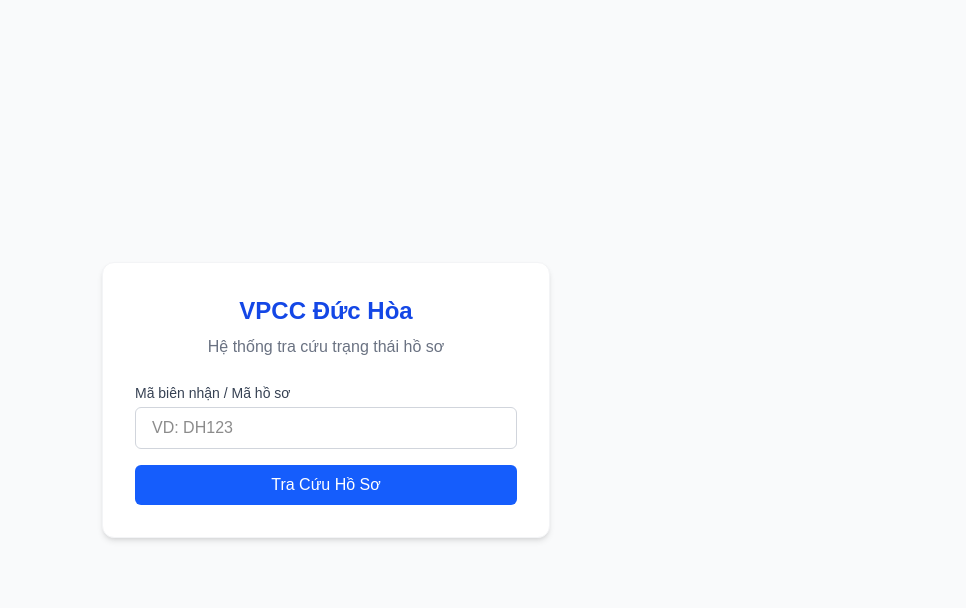
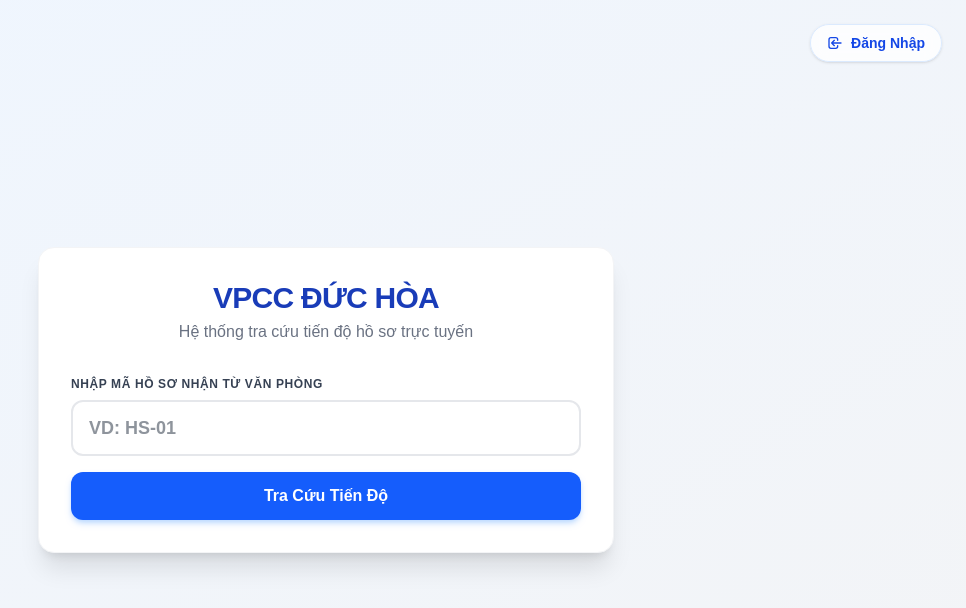
Before and after one commit to duongmake/duc-hoa-notary, a Next.js app: page / in a window 1280 px wide. Shown: the top 608 px of the page, without its empty margins (314-1280 px from the left). Built offline with nearby package versions, Linux system fonts and the light colour scheme.

Commit message:
them login

```diff
--- /dev/null
+++ b/app/login/page.js
@@ -0,0 +1,76 @@
+'use client';
+import { useState } from 'react';
+import { useRouter } from 'next/navigation';
+
+export default function LoginPage() {
+  const router = useRouter();
+  const [username, setUsername] = useState('');
+  const [password, setPassword] = useState('');
+  const [loading, setLoading] = useState(false);
+  const [error, setError] = useState('');
+
+  const handleLogin = (e) => {
+    e.preventDefault();
+    setLoading(true);
+    setError('');
+
+    // Kiểm tra tài khoản cứng theo yêu cầu
+    if (username === 'admin' && password === '123') {
+      router.push('/admin'); // Đúng chuyển vào trang quản trị
+    } else {
+      setError('Tài khoản hoặc mật khẩu nội bộ không chính xác!');
+      setLoading(false);
+    }
+  };
+
+  return (
+    <div className="min-h-screen bg-gray-50 flex flex-col items-center justify-center p-4">
+      <div className="max-w-md w-full bg-white p-8 rounded-2xl shadow-xl border border-gray-200">
+        <div className="text-center mb-6">
+          <h1 className="text-2xl font-black text-gray-800">CỔNG NỘI BỘ</h1>
+          <p className="text-sm text-gray-400 font-medium">Hệ thống quản lý tiến độ VPCC Đức Hòa</p>
+        </div>
+
+        <form onSubmit={handleLogin} className="space-y-4">
+          <div>
+            <label className="block text-xs font-bold text-gray-600 uppercase mb-1">Tài khoản</label>
+            <input
+              type="text"
+              value={username}
+              onChange={(e) => setUsername(e.target.value)}
+              placeholder="Nhập tài khoản"
+              className="w-full border border-gray-300 rounded-xl px-4 py-2.5 text-sm focus:outline-none focus:border-blue-500 transition-all"
+              required
+            />
+          </div>
+
+          <div>
+            <label className="block text-xs font-bold text-gray-600 uppercase mb-1">Mật khẩu</label>
+            <input
+              type="password"
+              value={password}
+              onChange={(e) => setPassword(e.target.value)}
+              placeholder="••••••••"
+              className="w-full border border-gray-300 rounded-xl px-4 py-2.5 text-sm focus:outline-none focus:border-blue-500 transition-all tracking-widest"
+              required
+            />
+          </div>
+
+          <button
+            type="submit"
+            disabled={loading}
+            className="w-full bg-gray-800 text-white font-bold py-3 rounded-xl hover:bg-gray-900 transition-all text-sm shadow-md"
+          >
+            {loading ? 'Đang đăng nhập...' : 'ĐĂNG NHẬP'}
+          </button>
+        </form>
+
+        {error && (
+          <div className="mt-4 p-3 bg-red-50 text-red-700 border border-red-100 rounded-xl text-xs text-center font-semibold">
+            ❌ {error}
+          </div>
+        )}
+      </div>
+    </div>
+  );
+}
--- a/app/page.tsx
+++ b/app/page.tsx
@@ -1,13 +1,14 @@
 'use client';
 import { useState } from 'react';
+import Link from 'next/link'; // Thêm thư viện Link của Next.js để chuyển trang mượt mà
 
 export default function Home() {
   const [code, setCode] = useState('');
-  const [result, setResult] = useState<any>(null);
+  const [result, setResult] = useState(null);
   const [loading, setLoading] = useState(false);
   const [error, setError] = useState('');
 
-const checkStatus = async (e: React.FormEvent) => {
+  const checkStatus = async (e) => {
     e.preventDefault();
     setLoading(true);
     setError('');
@@ -23,51 +24,97 @@ const checkStatus = async (e: React.FormEvent) => {
         setError(data.error);
       }
     } catch (err) {
-      setError("Có lỗi xảy ra khi kết nối hệ thống.");
+      setError("Có lỗi xảy ra khi kết nối hệ thống. Vui lòng thử lại sau.");
     }
     setLoading(false);
   };
 
   return (
-    <div className="min-h-screen bg-gray-50 flex flex-col items-center justify-center p-4">
-      <div className="max-w-md w-full bg-white p-8 rounded-xl shadow-md border border-gray-100">
-        <h1 className="text-2xl font-bold text-center text-blue-700 mb-2">VPCC Đức Hòa</h1>
-        <p className="text-center text-gray-500 mb-6">Hệ thống tra cứu trạng thái hồ sơ</p>
+    <div className="min-h-screen bg-gradient-to-br from-blue-50 to-gray-100 flex flex-col items-center justify-center p-4 relative">
 
+      {/* NÚT ĐĂNG NHẬP NỘI BỘ Ở GÓC PHẢI TRÊN CÙNG */}
+      <div className="absolute top-4 right-4 md:top-6 md:right-6">
+        <Link
+          href="/login"
+          className="flex items-center gap-2 text-sm font-bold text-blue-700 bg-white/80 hover:bg-white px-4 py-2 rounded-full shadow-sm border border-blue-100 hover:border-blue-300 hover:shadow-md transition-all backdrop-blur-sm"
+        >
+          <svg xmlns="http://www.w3.org/2000/svg" className="h-4 w-4" fill="none" viewBox="0 0 24 24" stroke="currentColor">
+            <path strokeLinecap="round" strokeLinejoin="round" strokeWidth={2} d="M11 16l-4-4m0 0l4-4m-4 4h14m-5 4v1a3 3 0 01-3 3H6a3 3 0 01-3-3V7a3 3 0 013-3h7a3 3 0 013 3v1" />
+          </svg>
+          Đăng Nhập
+        </Link>
+      </div>
+
+      <div className="max-w-xl w-full bg-white p-6 md:p-8 rounded-2xl shadow-xl border border-gray-100">
+
+        {/* Logo / Tiêu đề */}
+        <div className="text-center mb-8">
+          <h1 className="text-3xl font-black text-blue-800 tracking-tight">VPCC ĐỨC HÒA</h1>
+          <p className="text-gray-500 mt-1 font-medium">Hệ thống tra cứu tiến độ hồ sơ trực tuyến</p>
+        </div>
+
+        {/* Form Nhập Mã */}
         <form onSubmit={checkStatus} className="space-y-4">
           <div>
-            <label className="block text-sm font-medium text-gray-700">Mã biên nhận / Mã hồ sơ</label>
+            <label className="block text-xs font-bold text-gray-700 uppercase tracking-wider mb-2">
+              Nhập mã hồ sơ nhận từ văn phòng
+            </label>
+            <div className="relative">
               <input
                 type="text"
                 value={code}
                 onChange={(e) => setCode(e.target.value)}
-              placeholder="VD: DH123"
-              className="mt-1 block w-full px-4 py-2 border border-gray-300 rounded-md focus:ring-blue-500 focus:border-blue-500"
+                placeholder="VD: HS-01"
+                className="block w-full px-4 py-3 border-2 border-gray-200 rounded-xl focus:ring-4 focus:ring-blue-100 focus:border-blue-600 transition-all font-bold text-lg text-gray-800 uppercase placeholder:normal-case"
                 required
               />
+            </div>
           </div>
           <button
             type="submit"
             disabled={loading}
-            className="w-full bg-blue-600 text-white py-2 px-4 rounded-md hover:bg-blue-700 transition disabled:bg-blue-300"
+            className="w-full bg-blue-600 text-white font-bold py-3 px-4 rounded-xl hover:bg-blue-700 active:scale-[0.99] transition-all disabled:bg-blue-300 shadow-md shadow-blue-200"
           >
-            {loading ? 'Đang tra cứu...' : 'Tra Cứu Hồ Sơ'}
+            {loading ? '🔍 Đang kiểm tra tiến độ...' : 'Tra Cứu Tiến Độ'}
           </button>
         </form>
 
-        {/* Hiển thị kết quả */}
+        {/* Hiển thị lỗi */}
         {error && (
-          <div className="mt-6 p-4 bg-red-50 text-red-700 border border-red-200 rounded-md">
-            {error}
+          <div className="mt-6 p-4 bg-red-50 border border-red-200 text-red-700 rounded-xl text-center font-semibold text-sm animate-shake">
+            ⚠️ {error}
           </div>
         )}
 
+        {/* Hiển thị kết quả tra cứu thật từ Database */}
         {result && (
-          <div className="mt-6 p-4 bg-green-50 border border-green-200 rounded-md space-y-2">
-            <h3 className="font-semibold text-green-800">Kết quả tra cứu:</h3>
-            <p><strong>Trạng thái:</strong> <span className="text-blue-600">{result.status}</span></p>
-            <p><strong>Ngày tiếp nhận:</strong> {result.date}</p>
-            <p><strong>Ghi chú:</strong> {result.note}</p>
+          <div className="mt-8 border-t border-gray-100 pt-6 space-y-4 animate-fadeIn">
+            <div className="bg-blue-50/50 p-4 rounded-xl border border-blue-100 space-y-3">
+              <h3 className="font-bold text-blue-900 text-base border-b border-blue-100 pb-2">
+                Thông tin kết quả tra cứu:
+              </h3>
+
+              <div className="grid grid-cols-1 md:grid-cols-2 gap-2 text-sm text-gray-700">
+                <div><strong>Loại hồ sơ:</strong> <span className="font-semibold text-gray-900">{result.document_name || 'Hồ sơ công chứng'}</span></div>
+                <div><strong>Ngày cập nhật:</strong> <span className="font-semibold text-gray-900">{result.date}</span></div>
+              </div>
+
+              {/* Trạng thái tiến độ nổi bật */}
+              <div className="pt-2">
+                <span className="block text-xs font-bold text-gray-400 uppercase mb-1">Tiến độ hiện tại:</span>
+                <span className="inline-block bg-blue-600 text-white font-bold text-sm px-4 py-1.5 rounded-full shadow-sm">
+                  {result.status}
+                </span>
+              </div>
+
+              {/* Ghi chú hướng dẫn cho người dân */}
+              <div className="pt-2 border-t border-blue-100">
+                <span className="block text-xs font-bold text-gray-400 uppercase mb-1">Hướng dẫn / Ghi chú từ văn phòng:</span>
+                <p className="text-sm font-medium text-gray-800 bg-white p-3 rounded-lg border border-gray-200 italic">
+                  "{result.note}"
+                </p>
+              </div>
+            </div>
           </div>
         )}
       </div>
```
Lines whose indentation alone changed are shown as unchanged.
